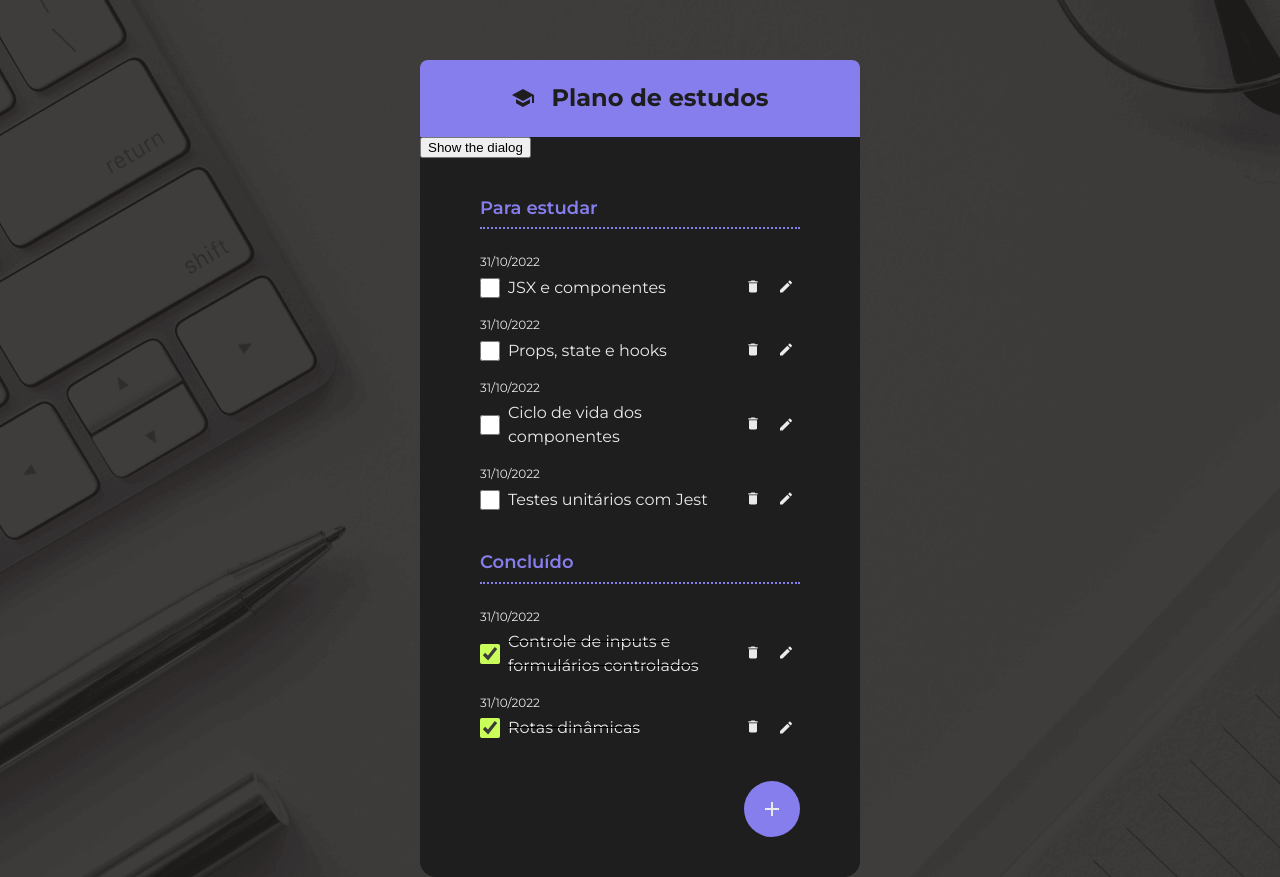
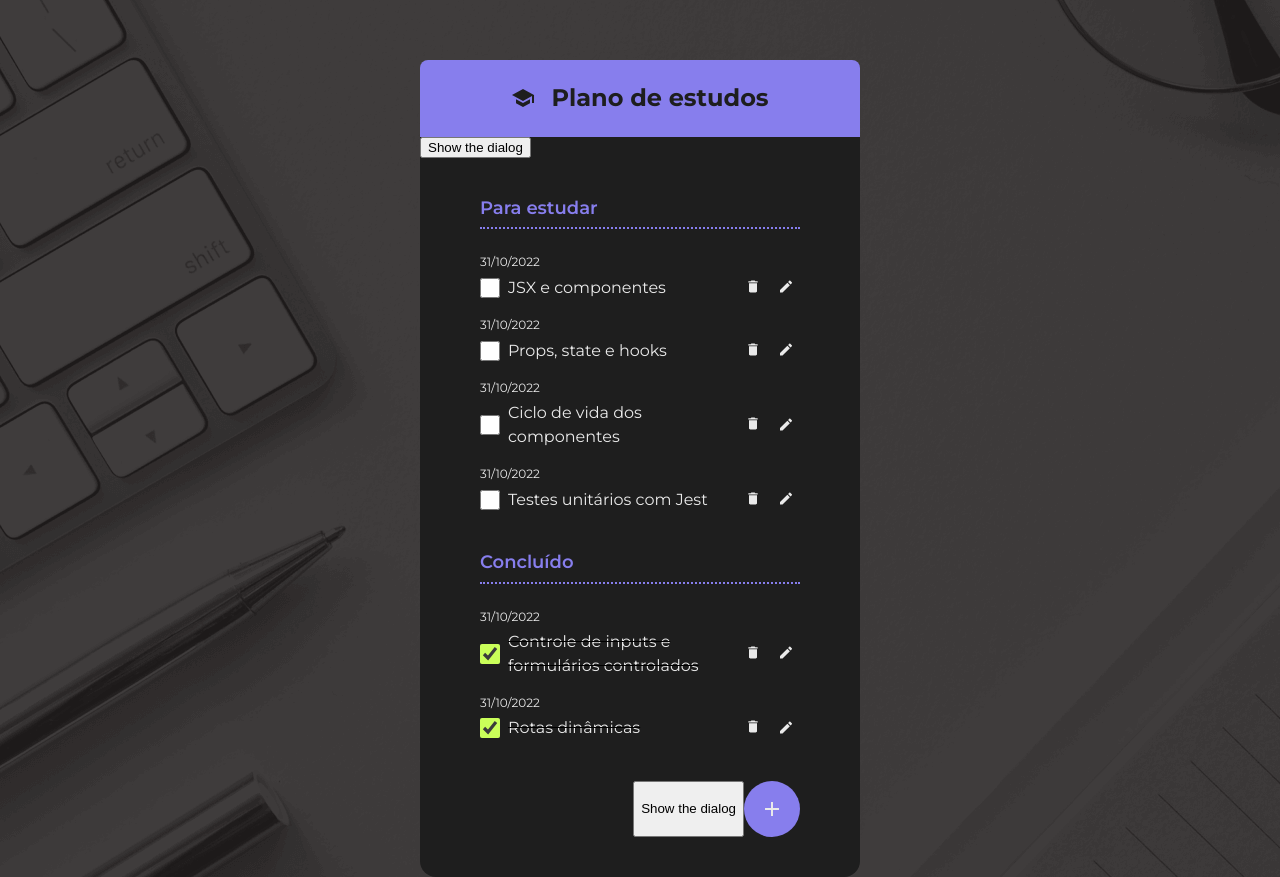
Before and after one commit to dglshenriq/todo-list-react, a React (Vite) app: page / in a window 1280 px wide. Built offline with nearby package versions, Linux system fonts and the light colour scheme.

Commit message:
Adiciona dialog ao botão add tarefa

```diff
--- a/src/App.jsx
+++ b/src/App.jsx
@@ -1,6 +1,6 @@
 import { ChecklistsWrapper } from "./components/ChecklistsWrapper";
 import { Container } from "./components/Container";
-import { Dialog } from "./components/Dialog"
+import { Dialog } from "./components/Dialog";
 import { FabButton } from "./components/FabButton";
 import { Footer } from "./components/Footer";
 import { Header } from "./components/Header";
@@ -9,6 +9,7 @@ import { IconPlus, IconSchool } from "./components/icons";
 import { SubHeading } from "./components/SubHeading";
 import { ToDoItem } from "./components/ToDoItem";
 import { ToDoList } from "./components/ToDoList";
+import { useState } from "react";
 
 const todos = [
   {
@@ -52,6 +53,13 @@ const completed = [
 ];
 
 function App() {
+  const [showDialog, setShowDialog] = useState(false);
+
+  const toggleDialog = () => {
+    setShowDialog(!showDialog);
+    console.log("alternar modal");
+  };
+
   return (
     <main>
       <Container>
@@ -75,7 +83,8 @@ function App() {
             })}
           </ToDoList>
           <Footer>
-            <FabButton>
+            <Dialog isOpen={showDialog} />
+            <FabButton onClick={toggleDialog}>
               <IconPlus />
             </FabButton>
           </Footer>
--- a/src/components/FabButton/index.jsx
+++ b/src/components/FabButton/index.jsx
@@ -1,8 +1,8 @@
 import './fab-button.style.css'
 
-export function FabButton({ children }) {
+export function FabButton({ children, ...rest }) {
     return (
-        <button className='fab'>
+        <button className='fab' {...rest}>
             {children}
         </button>
     )
```
